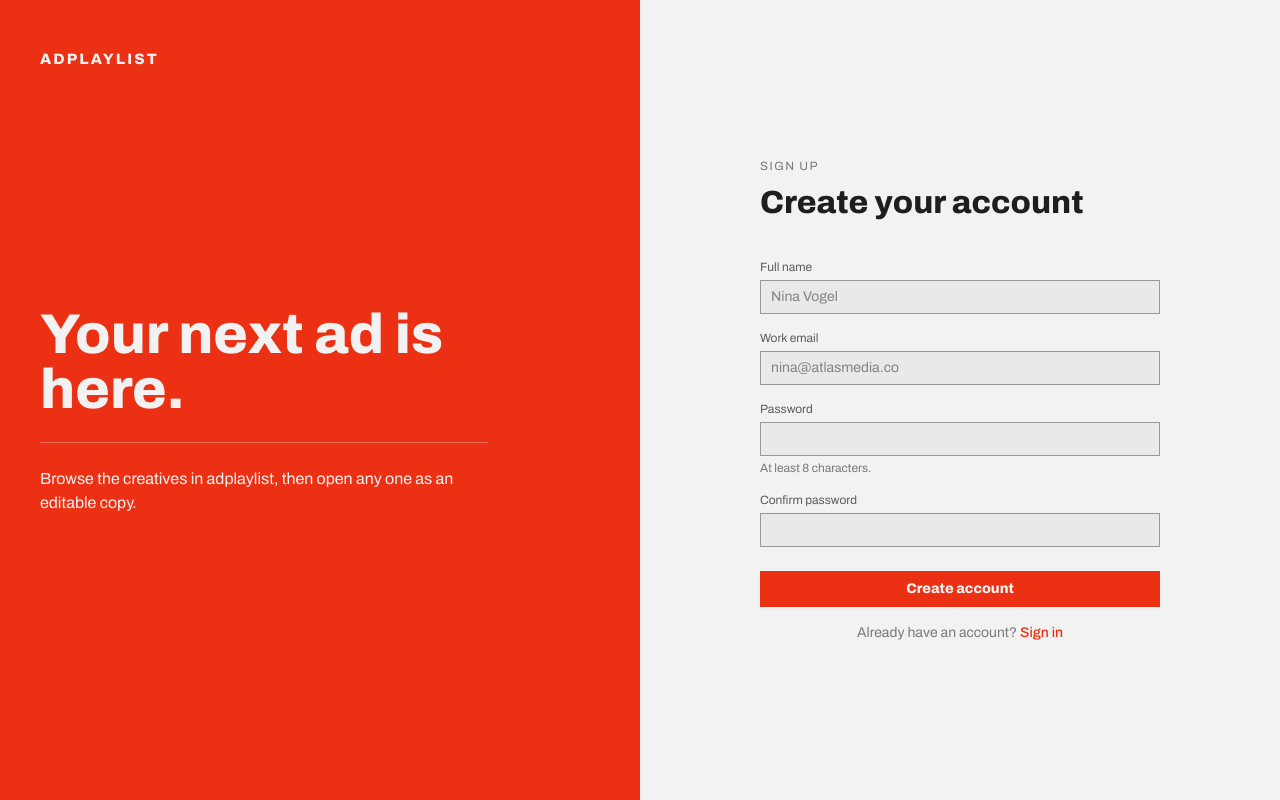
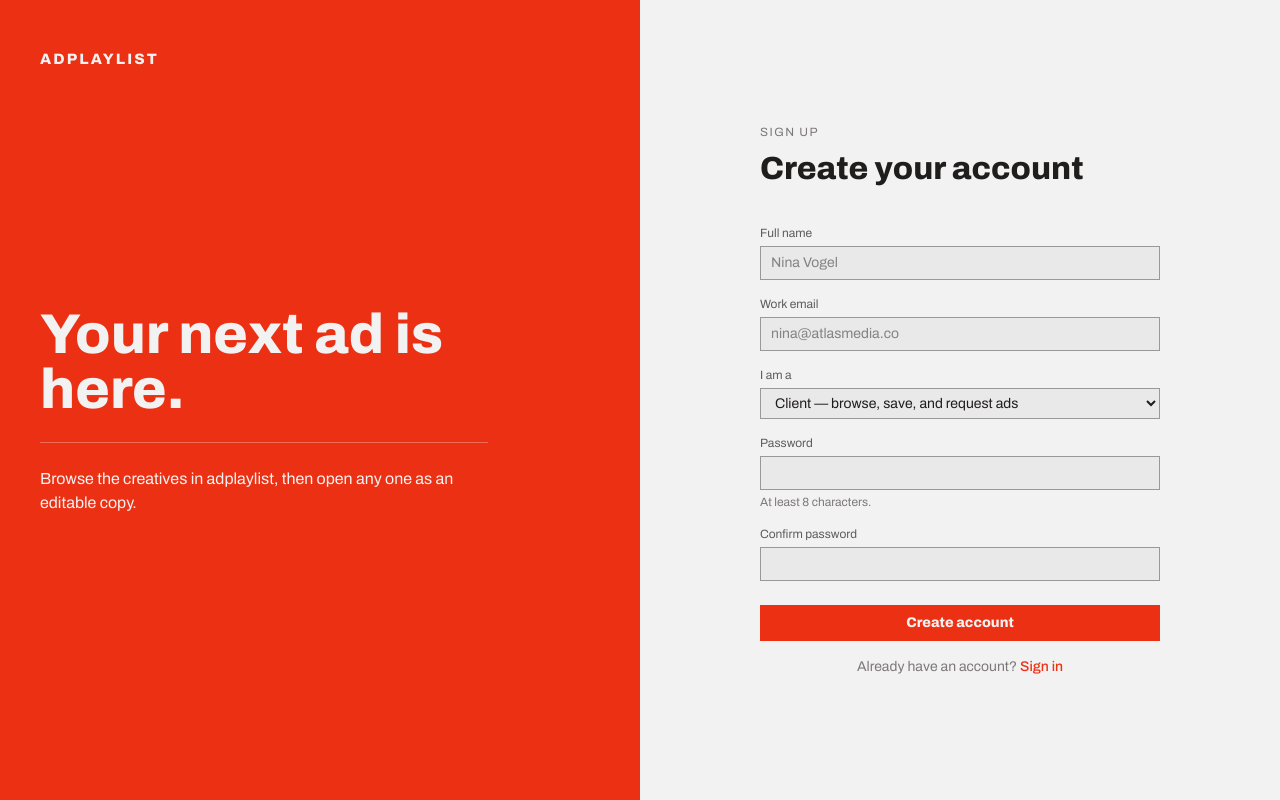
Before and after one commit to abhises/adplaylist-fe, a Next.js app: page /signup in a window 1280 px wide. Built offline with nearby package versions, Linux system fonts and the light colour scheme; no server answers.

Commit message:
aded roles

```diff
--- a/src/app/signup/page.tsx
+++ b/src/app/signup/page.tsx
@@ -4,7 +4,7 @@
 import Link from "next/link";
 import { useRouter } from "next/navigation";
 import { useAuth } from "@/lib/AuthProvider";
-import { ApiError } from "@/lib/api";
+import { ApiError, type Role } from "@/lib/api";
 
 export default function SignupPage() {
   const router = useRouter();
@@ -13,6 +13,7 @@
   const [email, setEmail] = useState("");
   const [password, setPassword] = useState("");
   const [confirmPassword, setConfirmPassword] = useState("");
+  const [role, setRole] = useState<Exclude<Role, "admin">>("client");
   const [submitting, setSubmitting] = useState(false);
   const [error, setError] = useState<string | null>(null);
 
@@ -31,7 +32,7 @@
 
     setSubmitting(true);
     try {
-      await register(fullName, email, password);
+      await register(fullName, email, password, role);
       router.push("/library");
     } catch (err) {
       setError(
@@ -113,6 +114,22 @@
           </div>
 
           <div className="mt-4">
+            <label htmlFor="role" className="mb-[5px] block text-xs text-ink/70">
+              I am a
+            </label>
+            <select
+              id="role"
+              name="role"
+              value={role}
+              onChange={(e) => setRole(e.target.value as Exclude<Role, "admin">)}
+              className="w-full border border-border bg-surface-2 px-2.5 py-1.5 text-sm text-ink outline-none focus:border-ink/70"
+            >
+              <option value="client">Client — browse, save, and request ads</option>
+              <option value="designer">Designer — also publish ads and fulfil requests</option>
+            </select>
+          </div>
+
+          <div className="mt-4">
             <label htmlFor="password" className="mb-[5px] block text-xs text-ink/70">
               Password
             </label>
--- a/src/lib/AuthProvider.tsx
+++ b/src/lib/AuthProvider.tsx
@@ -14,7 +14,12 @@
   user: User | null;
   ready: boolean;
   login: (email: string, password: string) => Promise<void>;
-  register: (fullName: string, email: string, password: string) => Promise<void>;
+  register: (
+    fullName: string,
+    email: string,
+    password: string,
+    role: Exclude<Role, "admin">
+  ) => Promise<void>;
   logout: () => void;
   refresh: () => Promise<void>;
 };
@@ -52,8 +57,13 @@
     setUser(user);
   }
 
-  async function register(fullName: string, email: string, password: string) {
-    const { token, user } = await api.register(fullName, email, password);
+  async function register(
+    fullName: string,
+    email: string,
+    password: string,
+    role: Exclude<Role, "admin">
+  ) {
+    const { token, user } = await api.register(fullName, email, password, role);
     setToken(token);
     setUser(user);
   }
--- a/src/lib/api.ts
+++ b/src/lib/api.ts
@@ -116,10 +116,15 @@
       body: JSON.stringify({ email, password }),
     }),
 
-  register: (fullName: string, email: string, password: string) =>
+  register: (
+    fullName: string,
+    email: string,
+    password: string,
+    role: Exclude<Role, "admin">
+  ) =>
     request<{ token: string; user: User }>("/api/auth/register", {
       method: "POST",
-      body: JSON.stringify({ fullName, email, password }),
+      body: JSON.stringify({ fullName, email, password, role }),
     }),
 
   me: () => request<{ user: User }>("/api/auth/me"),
```
